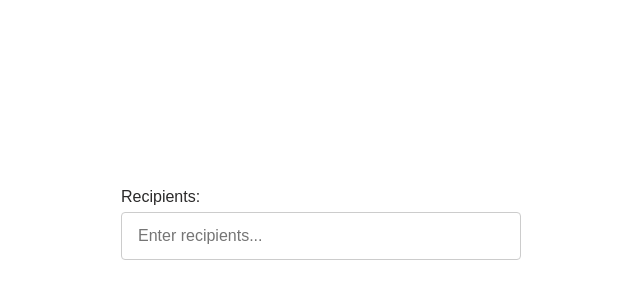
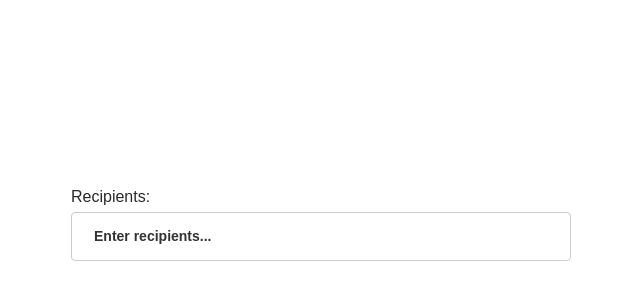
Before and after one commit to vhinle/dt-final-assessment-email-input, a React (Create React App) app: page / in a window 1280 px wide. Shown: the part 176-476 px from the top of the page, without its empty margins (319-959 px from the left). Built offline with nearby package versions, Linux system fonts and the light colour scheme.

Commit message:
Add background and remove email

```diff
--- a/src/components/EmailInput.jsx
+++ b/src/components/EmailInput.jsx
@@ -10,7 +10,7 @@ import EmailSuggestions from "./EmailSuggestions";
 import "./style.css";
 
 const EmailInput = () => {
-  const [email, setEmail] = useState("");
+  const [email, setEmail] = useState("Enter recipients...");
   const [suggestions, setSuggestions] = useState([]);
   const [allEmails, setAllEmails] = useState([]);
   const [emailList, setEmailList] = useState([]);
@@ -44,7 +44,9 @@ const EmailInput = () => {
   };
 
   const handleSelect = (selectedEmail) => {
-    setEmail(selectedEmail);
+    //setEmail(selectedEmail);
+    setEmailList([...emailList, selectedEmail]);
+    setEmail(""); // Clear input field
     setSuggestions([]); // Clear suggestions after selection
   };
 
@@ -79,7 +81,7 @@ const EmailInput = () => {
               </button>
             </span>
           ))}
-        </div>
+
           <input
             type="email"
             name="email"
@@ -88,6 +90,7 @@ const EmailInput = () => {
             onKeyDown={handleKeyDown}
             placeholder="Enter recipients..."
           />
+        </div>
         <EmailSuggestions suggestions={suggestions} onSelect={handleSelect} />
       </div>
     </div>
--- a/src/components/style.css
+++ b/src/components/style.css
@@ -16,7 +16,7 @@
   position: relative;
   display: flex;
   flex-direction: column;
-  width: 400px;
+  width: 500px;
 }
 
 .form-group label {
@@ -24,25 +24,55 @@
   font-size: 16px;
   color: #2b2a2a;
 }
-
-.form-group input {
-  height: 48px;
-  width: 100%;
-  box-sizing: border-box;
+.email-list {
+  display: flex;
+  flex-wrap: wrap;
+  gap: 6px;
+  padding: 6px;
+  min-height: 35px;
   border: 1px solid #ccc;
   border-radius: 4px;
+  font-size: 14px;
+  font-weight: bold;
+}
+.form-group input {
+  flex: 1;
+  width: 100%;
+  min-width: 0;
+  box-sizing: border-box;
+  border: none;
   padding: 0 36px 0 16px;
-  font-size: 16px;
+  font-size: 14px;
+  font-weight: bold;
   color: #333;
   outline: none;
+  overflow-x: auto;
+  white-space: nowrap;
 }
 
-.email-list {
-  position: relative;
-  width: 100%;
+.email-item {
+  display: flex;
+  align-items: center;
+  border-radius: 4px;
+  padding: 4px 8px;
+  margin-right: 6px;
 }
-.email-list input {
-  padding-right: 36px; /* Space for the dropdown icon */
+.email-item:hover {
+  background-color: #f0f0f0;
+}
+
+
+.email-item .remove-btn {
+  display: none;
+}
+.email-item:hover .remove-btn {
+  display: inline;
+  margin-left: 3px;
+  cursor: pointer;
+  color: #888;
+  border: none;
+  font-weight: bold;
+  font-size: 14px;
 }
 
 .dropdown {
```
Lines whose indentation alone changed are shown as unchanged.
